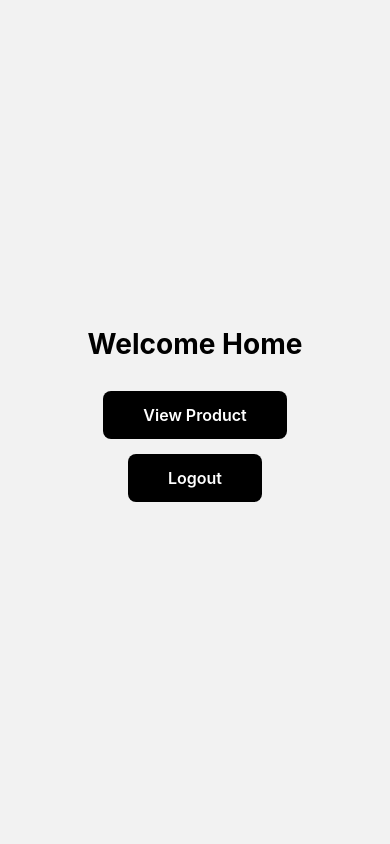
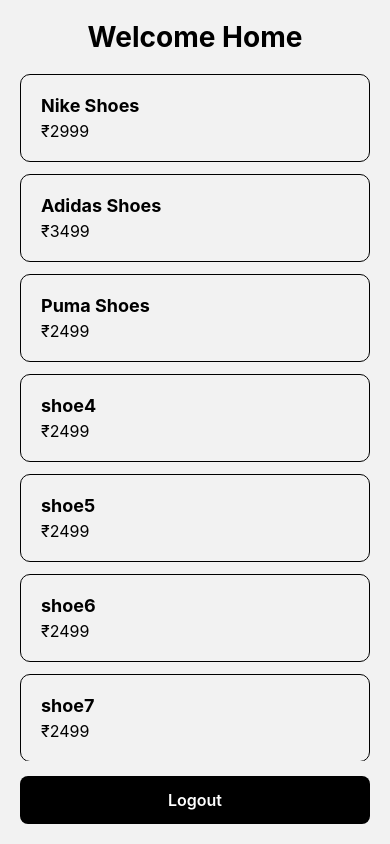
Before and after one commit to sajin-cl/React-Native-beginer-lvl1, a React Native app: screen /Home in a window 390 px wide. Built offline with nearby package versions, Linux system fonts and the light colour scheme.

Commit message:
FlatList used for fetching Products Array

```diff
--- a/src/screens/HomeScreen.jsx
+++ b/src/screens/HomeScreen.jsx
@@ -1,18 +1,65 @@
-import { View, Text, Pressable, StyleSheet } from "react-native";
+import {
+    View,
+    Text,
+    Pressable,
+    StyleSheet,
+    FlatList,
+} from "react-native";
+
+const products = [
+    {
+        id: "1",
+        name: "Nike Shoes",
+        price: 2999,
+    },
+    {
+        id: "2",
+        name: "Adidas Shoes",
+        price: 3499,
+    },
+    {
+        id: "3",
+        name: "Puma Shoes",
+        price: 2499,
+    },
+    {
+        id: "4",
+        name: "shoe4",
+        price: 2499,
+    },
+    {
+        id: "5",
+        name: "shoe5",
+        price: 2499,
+    },
+    {
+        id: "6",
+        name: "shoe6",
+        price: 2499,
+    },
+    {
+        id: "7",
+        name: "shoe7",
+        price: 2499,
+    },
+    {
+        id: "8",
+        name: "shoe9",
+        price: 2499,
+    },
+    {
+        id: "9",
+        name: "shoe9",
+        price: 2499,
+    },
+];
 
 export default function HomeScreen({ navigation }) {
-
-    const handleProduct = () => {
-        navigation.navigate('ProductDetails', {
-            id: 101,
-            name: 'Nichie Shoe',
-            price: 2000
-        })
-    }
 
     const handleLogout = () => {
         navigation.replace("Login");
     };
+
 
     return (
         <View style={styles.container}>
@@ -21,15 +68,31 @@
                 Welcome Home
             </Text>
 
-            <Pressable
-                style={styles.button}
-                onPress={handleProduct}
-            >
-                <Text
-                    style={styles.buttonText}
-                >View Product</Text>
+            <FlatList
+                data={products}
+                keyExtractor={(product) => product.id}
+                //renderItem={renderProduct}
+                renderItem={({ item: product }) => (
+                    <Pressable
+                        style={styles.card}
+                        onPress={() => {
+                            navigation.navigate('ProductDetails', {
+                                id: product.id,
+                                name: product.name,
+                                price: product.price,
+                            })
+                        }}
+                    >
+                        <Text style={styles.productName}>
+                            {product.name}
+                        </Text>
 
-            </Pressable>
+                        <Text style={styles.productPrice}>
+                            ₹{product.price}
+                        </Text>
+                    </Pressable>
+                )}
+            />
 
             <Pressable
                 style={styles.button}
@@ -45,31 +108,46 @@
 }
 
 const styles = StyleSheet.create({
-
     container: {
         flex: 1,
-        justifyContent: "center",
-        alignItems: "center",
+        padding: 20,
     },
 
     title: {
         fontSize: 28,
         fontWeight: "bold",
-        marginBottom: 30,
+        marginBottom: 20,
+        textAlign: "center",
+    },
+
+    card: {
+        padding: 20,
+        marginBottom: 12,
+        borderWidth: 1,
+        borderRadius: 10,
+    },
+
+    productName: {
+        fontSize: 18,
+        fontWeight: "bold",
+    },
+
+    productPrice: {
+        fontSize: 16,
+        marginTop: 5,
     },
 
     button: {
         backgroundColor: "black",
         paddingVertical: 14,
-        paddingHorizontal: 40,
         borderRadius: 8,
-        marginBottom: 15,
+        marginTop: 15,
     },
 
     buttonText: {
         color: "white",
         fontSize: 16,
         fontWeight: "600",
+        textAlign: "center",
     },
-
 });
```
